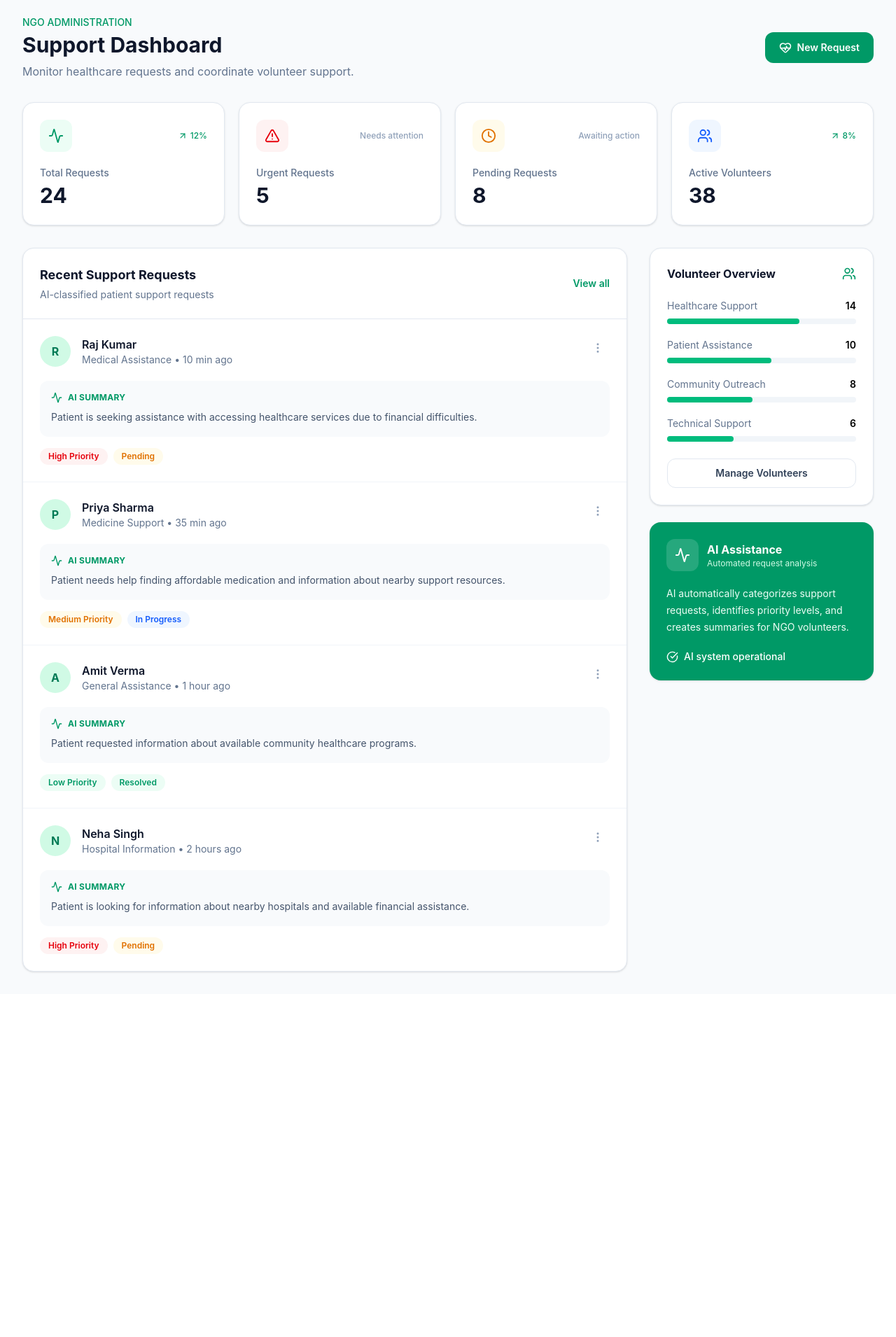
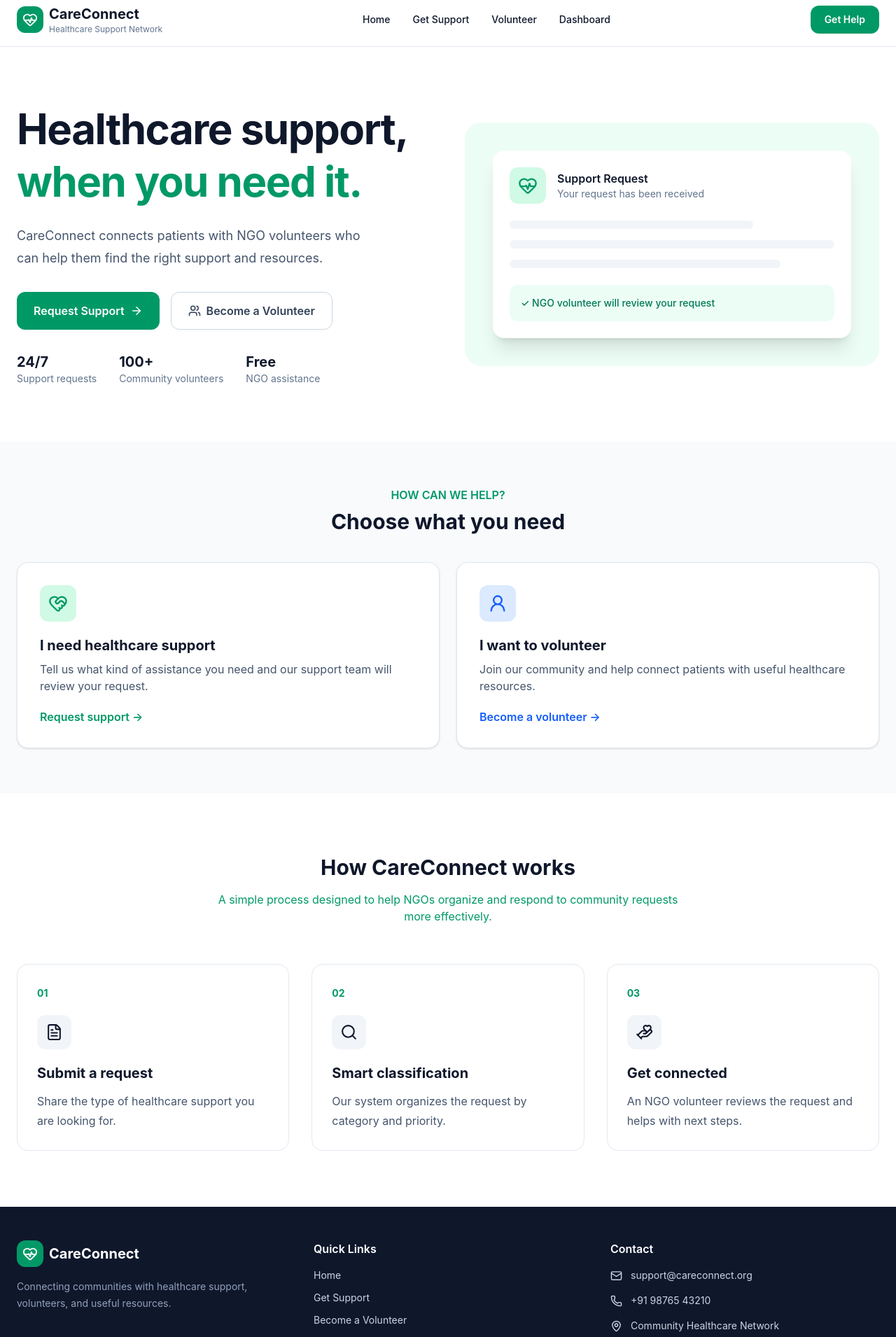
Before and after one commit to Sumituuu777/Care_connect, a React (Vite) app in the folder frontend/: page / in a window 1280 px wide. Shown: the part 10-1920 px from the top of the page at 70% size. Before the commit the page ends 1430 px from the top, so only its background shows below. Built offline with nearby package versions, Linux system fonts and the light colour scheme.

Commit message:
changed each <a> tag logic to react router based link for seperating form components and submitting data

```diff
--- a/frontend/src/App.jsx
+++ b/frontend/src/App.jsx
@@ -1,34 +1,35 @@
-// import Footer from "./components/Footer";
-// import Hero from "./components/Hero";
-// import HowItWorks from "./components/HowItWorks";
-// import Navbar from "./components/Navbar";
-// import QuickActions from "./components/QuickActions";
-// import SupportForm from "./components/SupportForm";
-// import VolunteerForm from "./components/VolunteerForm";
+import { BrowserRouter, Routes, Route } from "react-router-dom";
 
-import Dashboard from "./components/DashBoard";
+import Navbar from "./components/Navbar";
+import Footer from "./components/Footer";
 
-// function App() {
-//   return (
-//     <div className="min-h-screen bg-slate-50 text-slate-900">
-//       <Navbar />
-//       <main>
-//         <Hero/>
-//         <QuickActions/>
-//         <HowItWorks/>
-//         <SupportForm/>
-//         <VolunteerForm/>
-//       </main>
-//       <Footer/>
-//     </div>
-//   );
-// }
-
-// export default App;
-
+import Home from "./pages/Home";
+import Support from "./pages/Support";
+import Volunteer from "./pages/Volunteer";
+import Dashboard from "./components/Dashboard";
 
 function App() {
-  return <Dashboard/>
+  return (
+    <BrowserRouter>
+      <div className="min-h-screen bg-slate-50 text-slate-900">
+
+        <Navbar />
+
+        <Routes>
+          <Route path="/" element={<Home />} />
+
+          <Route path="/support" element={<Support />} />
+
+          <Route path="/volunteer" element={<Volunteer />} />
+
+          <Route path="/dashboard" element={<Dashboard />} />
+        </Routes>
+
+        <Footer />
+
+      </div>
+    </BrowserRouter>
+  );
 }
 
 export default App;
--- a/frontend/src/components/Footer.jsx
+++ b/frontend/src/components/Footer.jsx
@@ -4,6 +4,7 @@ import {
   Phone,
   MapPin,
 } from "lucide-react";
+import { Link } from "react-router-dom";
 
 function Footer() {
   return (
@@ -38,33 +39,33 @@ function Footer() {
             </h3>
 
             <div className="mt-4 space-y-3 text-sm">
-              <a
-                href="#home"
+              <Link
+                to="/"
                 className="block transition hover:text-emerald-400"
               >
                 Home
-              </a>
+              </Link>
 
-              <a
-                href="#support"
+              <Link
+                to="/support"
                 className="block transition hover:text-emerald-400"
               >
                 Get Support
-              </a>
+              </Link>
 
-              <a
-                href="#volunteer"
+              <Link
+                to="/volunteer"
                 className="block transition hover:text-emerald-400"
               >
                 Become a Volunteer
-              </a>
+              </Link>
 
-              <a
-                href="#how-it-works"
+              <Link
+                to="/dashboard"
                 className="block transition hover:text-emerald-400"
               >
-                How It Works
-              </a>
+                NGO Dashboard
+              </Link>
             </div>
           </div>
 
--- a/frontend/src/components/Hero.jsx
+++ b/frontend/src/components/Hero.jsx
@@ -1,4 +1,5 @@
-import { ArrowRight, HeartPulse, ShieldCheck, Users } from "lucide-react";
+import { ArrowRight, HeartPulse, Users } from "lucide-react";
+import { Link } from "react-router-dom";
 
 function Hero() {
   return (
@@ -23,21 +24,21 @@ function Hero() {
           </p>
 
           <div className="mt-8 flex flex-wrap gap-4">
-            <a
-              href="#support"
+            <Link
+              to="/support"
               className="flex items-center gap-2 rounded-xl bg-emerald-600 px-6 py-3.5 font-semibold text-white transition hover:bg-emerald-700"
             >
               Request Support
               <ArrowRight size={18} />
-            </a>
+            </Link>
 
-            <a
-              href="#volunteer"
+            <Link
+              to="/volunteer"
               className="flex items-center gap-2 rounded-xl border border-slate-300 bg-white px-6 py-3.5 font-semibold text-slate-700 transition hover:bg-slate-50"
             >
               <Users size={18} />
               Become a Volunteer
-            </a>
+            </Link>
           </div>
 
           <div className="mt-8 flex gap-8 text-sm text-slate-500">
--- a/frontend/src/components/Navbar.jsx
+++ b/frontend/src/components/Navbar.jsx
@@ -1,3 +1,4 @@
+import { Link } from "react-router-dom";
 import { HeartPulse } from "lucide-react";
 
 function Navbar() {
@@ -5,7 +6,8 @@ function Navbar() {
     <nav className="sticky top-0 z-50 border-b border-slate-200 bg-white/90 backdrop-blur-md">
       <div className="mx-auto flex max-w-7xl items-center justify-between px-6 py-4">
 
-        <div className="flex items-center gap-2">
+        {/* Logo */}
+        <Link to="/" className="flex items-center gap-2">
           <div className="rounded-xl bg-emerald-600 p-2 text-white">
             <HeartPulse size={22} />
           </div>
@@ -14,36 +16,53 @@ function Navbar() {
             <h1 className="text-xl font-bold text-slate-900">
               CareConnect
             </h1>
+
             <p className="text-xs text-slate-500">
               Healthcare Support Network
             </p>
           </div>
+        </Link>
+
+        {/* Navigation */}
+        <div className="hidden items-center gap-8 md:flex">
+
+          <Link
+            to="/"
+            className="text-sm font-medium transition hover:text-emerald-600"
+          >
+            Home
+          </Link>
+
+          <Link
+            to="/support"
+            className="text-sm font-medium transition hover:text-emerald-600"
+          >
+            Get Support
+          </Link>
+
+          <Link
+            to="/volunteer"
+            className="text-sm font-medium transition hover:text-emerald-600"
+          >
+            Volunteer
+          </Link>
+
+          <Link
+            to="/dashboard"
+            className="text-sm font-medium transition hover:text-emerald-600"
+          >
+            Dashboard
+          </Link>
+
         </div>
 
-        <div className="hidden items-center gap-8 md:flex">
-          <a href="#home" className="text-sm font-medium hover:text-emerald-600">
-            Home
-          </a>
-
-          <a href="#support" className="text-sm font-medium hover:text-emerald-600">
-            Get Support
-          </a>
-
-          <a href="#volunteer" className="text-sm font-medium hover:text-emerald-600">
-            Volunteer
-          </a>
-
-          <a href="#how-it-works" className="text-sm font-medium hover:text-emerald-600">
-            How It Works
-          </a>
-        </div>
-
-        <a
-          href="#support"
+        {/* CTA */}
+        <Link
+          to="/support"
           className="rounded-xl bg-emerald-600 px-5 py-2.5 text-sm font-semibold text-white transition hover:bg-emerald-700"
         >
           Get Help
-        </a>
+        </Link>
 
       </div>
     </nav>
--- a/frontend/src/components/QuickActions.jsx
+++ b/frontend/src/components/QuickActions.jsx
@@ -1,4 +1,5 @@
 import { HeartHandshake, UserRound } from "lucide-react";
+import { Link } from "react-router-dom";
 
 function QuickActions() {
   return (
@@ -17,8 +18,8 @@ function QuickActions() {
 
         <div className="grid gap-6 md:grid-cols-2">
 
-          <a
-            href="#support"
+          <Link
+            to="/support"
             className="group rounded-2xl border border-slate-200 bg-white p-8 shadow-sm transition hover:-translate-y-1 hover:shadow-lg"
           >
             <div className="mb-5 w-fit rounded-xl bg-emerald-100 p-3 text-emerald-600">
@@ -37,10 +38,10 @@ function QuickActions() {
             <span className="mt-5 inline-block font-semibold text-emerald-600">
               Request support →
             </span>
-          </a>
+          </Link>
 
-          <a
-            href="#volunteer"
+          <Link
+            to="/volunteer"
             className="group rounded-2xl border border-slate-200 bg-white p-8 shadow-sm transition hover:-translate-y-1 hover:shadow-lg"
           >
             <div className="mb-5 w-fit rounded-xl bg-blue-100 p-3 text-blue-600">
@@ -59,7 +60,7 @@ function QuickActions() {
             <span className="mt-5 inline-block font-semibold text-blue-600">
               Become a volunteer →
             </span>
-          </a>
+          </Link>
 
         </div>
       </div>
--- /dev/null
+++ b/frontend/src/pages/Home.jsx
@@ -0,0 +1,15 @@
+import Hero from "../components/Hero";
+import QuickActions from "../components/QuickActions";
+import HowItWorks from "../components/HowItWorks";
+
+function Home() {
+  return (
+    <>
+      <Hero />
+      <QuickActions />
+      <HowItWorks />
+    </>
+  );
+}
+
+export default Home;
--- /dev/null
+++ b/frontend/src/pages/Support.jsx
@@ -0,0 +1,7 @@
+import SupportForm from "../components/SupportForm";
+
+function Support() {
+  return <SupportForm />;
+}
+
+export default Support;
--- /dev/null
+++ b/frontend/src/pages/Volunteer.jsx
@@ -0,0 +1,7 @@
+import VolunteerForm from "../components/VolunteerForm";
+
+function Volunteer() {
+  return <VolunteerForm />;
+}
+
+export default Volunteer;
```
